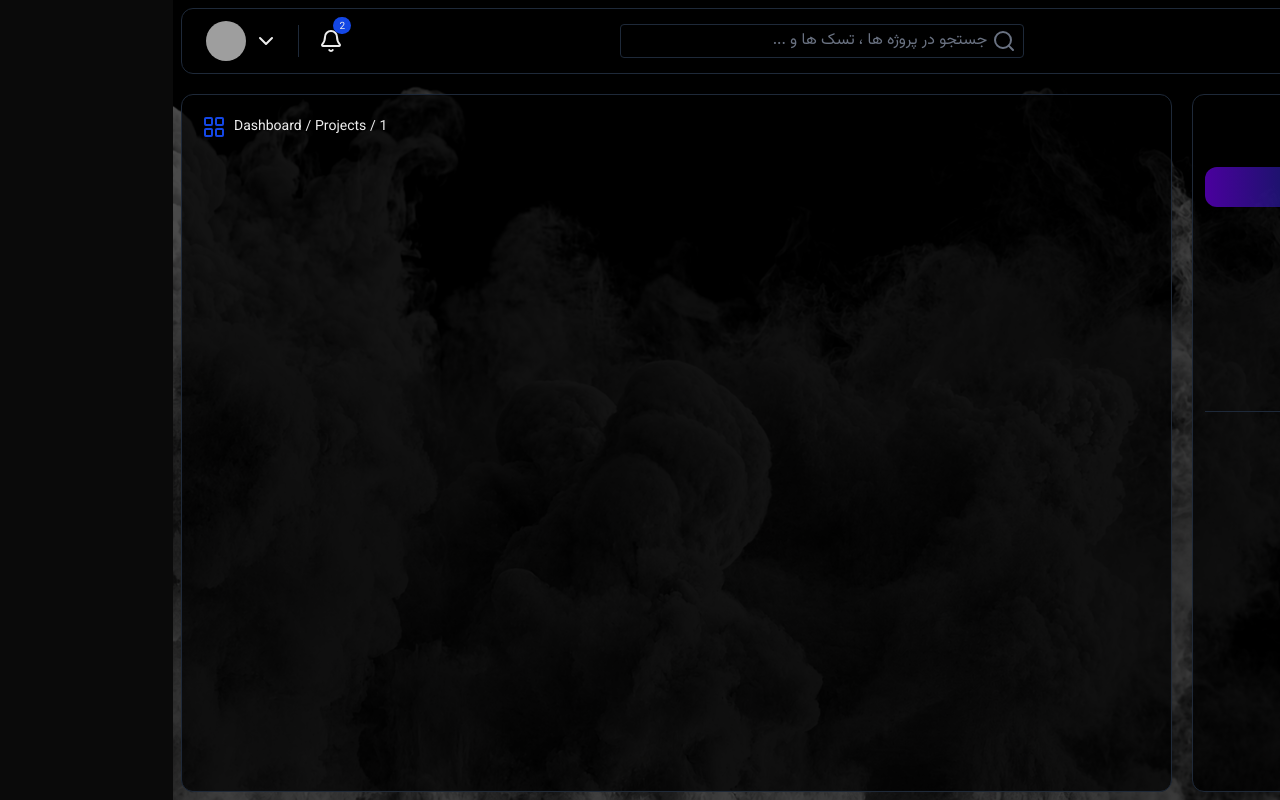
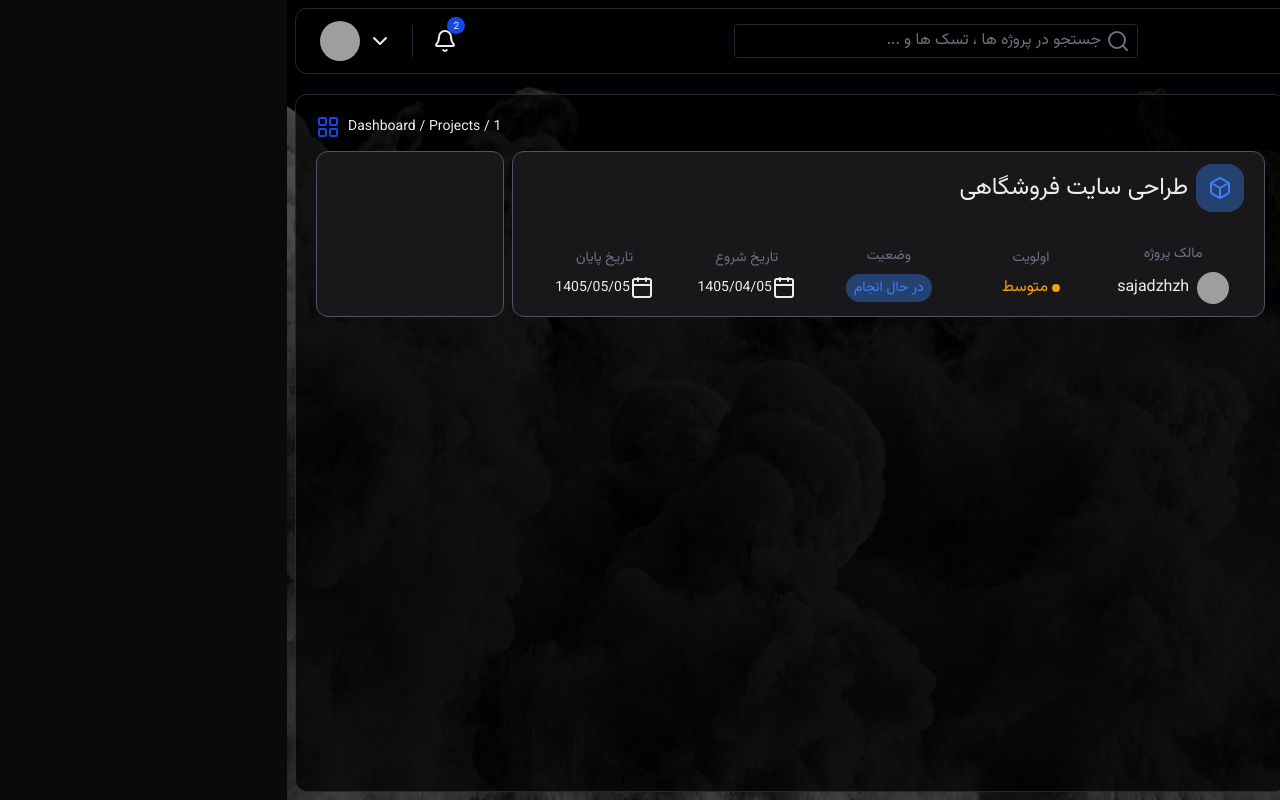
Before and after one commit to sajadzhzh/Dev_Flow, a Next.js app: page /dashboard/projects/1 in a window 1280 px wide. Built offline with nearby package versions, Linux system fonts and the light colour scheme; no server answers; grey boxes are pictures that could not be loaded.

Commit message:
Project details page started

```diff
--- a/app/(main)/dashboard/projects/[id]/page.tsx
+++ b/app/(main)/dashboard/projects/[id]/page.tsx
@@ -1,18 +1,87 @@
-import { LayoutGrid } from "lucide-react";
+import { Box, Calendar, LayoutGrid } from "lucide-react";
+import Image from "next/image";
+import Profile from "@/public/Profile.png";
 
 export default async function ProjectDetails({
   params,
 }: {
   params: Promise<{ id: string }>;
-}){
-    const { id } = await params
+}) {
+  const { id } = await params;
 
-    return(
-        <div className="w-full flex flex-col gap-3 p-5">
-          <div className="flex items-center gap-2 justify-end">
-            <div className="text-sm m-0">Dashboard / Projects / 1</div>
-            <LayoutGrid className="text-blue-700" />
+  return (
+    <div className="w-full flex flex-col gap-3 p-5">
+      <div className="flex items-center gap-2 justify-end">
+        <div className="text-sm m-0">Dashboard / Projects / 1</div>
+        <LayoutGrid className="text-blue-700" />
+      </div>
+
+      <div className="w-full flex flex-col lg:flex-row gap-2">
+        <div className="lg:w-4/5 bg-[#18181B] py-3 px-5 rounded-xl border border-gray-600">
+          <div className="flex items-center gap-2 mb-8">
+            <div className="p-3 bg-[#3b83f662] text-[#3B82F6] rounded-2xl">
+              <Box />
+            </div>
+            <h1 className="lg:text-2xl">طراحی سایت فروشگاهی</h1>
+          </div>
+
+          <div className="lg:hidden mb-8">
+            <p>75%</p>
+            <div className="ms-auto border-b-4 rounded-xl border-gray-700 w-full relative">
+              <div className="border-b-4 border-[#3B82F6] rounded-xl w-[75%] absolute"></div>
+            </div>
+          </div>
+
+          <div className="flex items-center justify-around xl:justify-baseline">
+            <div className="w-2/10 hidden lg:flex gap-2 flex-col items-center justify-center">
+              <p className="text-sm text-gray-500">مالک پروژه</p>
+              <div className="flex items-center gap-2">
+                <Image
+                  src={Profile}
+                  alt="Profile"
+                  width={1000}
+                  height={1000}
+                  loading="eager"
+                  className="size-8 rounded-full"
+                />
+                sajadzhzh
+              </div>
+            </div>
+
+            <div className="w-2/10 hidden lg:flex gap-2 flex-col items-center justify-center">
+              <p className="text-sm text-gray-500">اولویت</p>
+              <div className="text-[#F59E0B] flex items-center gap-1">
+                <div className="border-4 border-[#F59E0B] rounded"></div>
+                متوسط
+              </div>
+            </div>
+
+            <div className="w-2/10 hidden lg:flex gap-2 flex-col items-center justify-center">
+              <p className="text-sm text-gray-500">وضعیت</p>
+              <div className="py-1 px-2 w-max text-center text-sm bg-[#3b83f662] text-[#3B82F6] rounded-2xl">
+                در حال انجام
+              </div>
+            </div>
+
+            <div className="w-1/3 border border-gray-600 rounded py-2 lg:py-0 lg:border-0 lg:w-2/10 flex gap-2 flex-col items-center justify-center">
+              <p className="text-sm text-gray-500">تاریخ شروع</p>
+              <div className="flex items-center text-sm">
+                <Calendar />
+                1405/04/05
+              </div>
+            </div>
+            <div className="w-1/3 border border-gray-600 rounded py-2 lg:py-0 lg:border-0 lg:w-2/10 flex gap-2 flex-col items-center justify-center">
+              <p className="text-sm text-gray-500">تاریخ پایان</p>
+              <div className="flex items-center text-sm">
+                <Calendar />
+                1405/05/05
+              </div>
+            </div>
           </div>
         </div>
-    )
+
+        <div className="lg:w-1/5 bg-[#18181B] py-3 px-5 rounded-xl border border-gray-600"></div>
+      </div>
+    </div>
+  );
 }
--- a/app/(main)/dashboard/projects/page.tsx
+++ b/app/(main)/dashboard/projects/page.tsx
@@ -35,7 +35,7 @@ export default function ProjectsPage() {
         <Card type="suspend">متوقف شده</Card>
       </div>
 
-      <div className="w-full flex flex-col xl:flex-row xl:justify-between gap-4">
+      <div className="w-full flex flex-col lg:flex-row lg:justify-between gap-4">
         <div className="flex gap-2 flex-wrap">
           <SelectBox
           name="filterTime"
@@ -56,7 +56,7 @@ export default function ProjectsPage() {
         />
         </div>
 
-        <div className="w-full xl:w-1/3">
+        <div className="w-full lg:w-1/3">
           <SearchItems name="searchProjects" placeholder="جستجو در پروژه ها"/>
         </div>
       </div>
```
